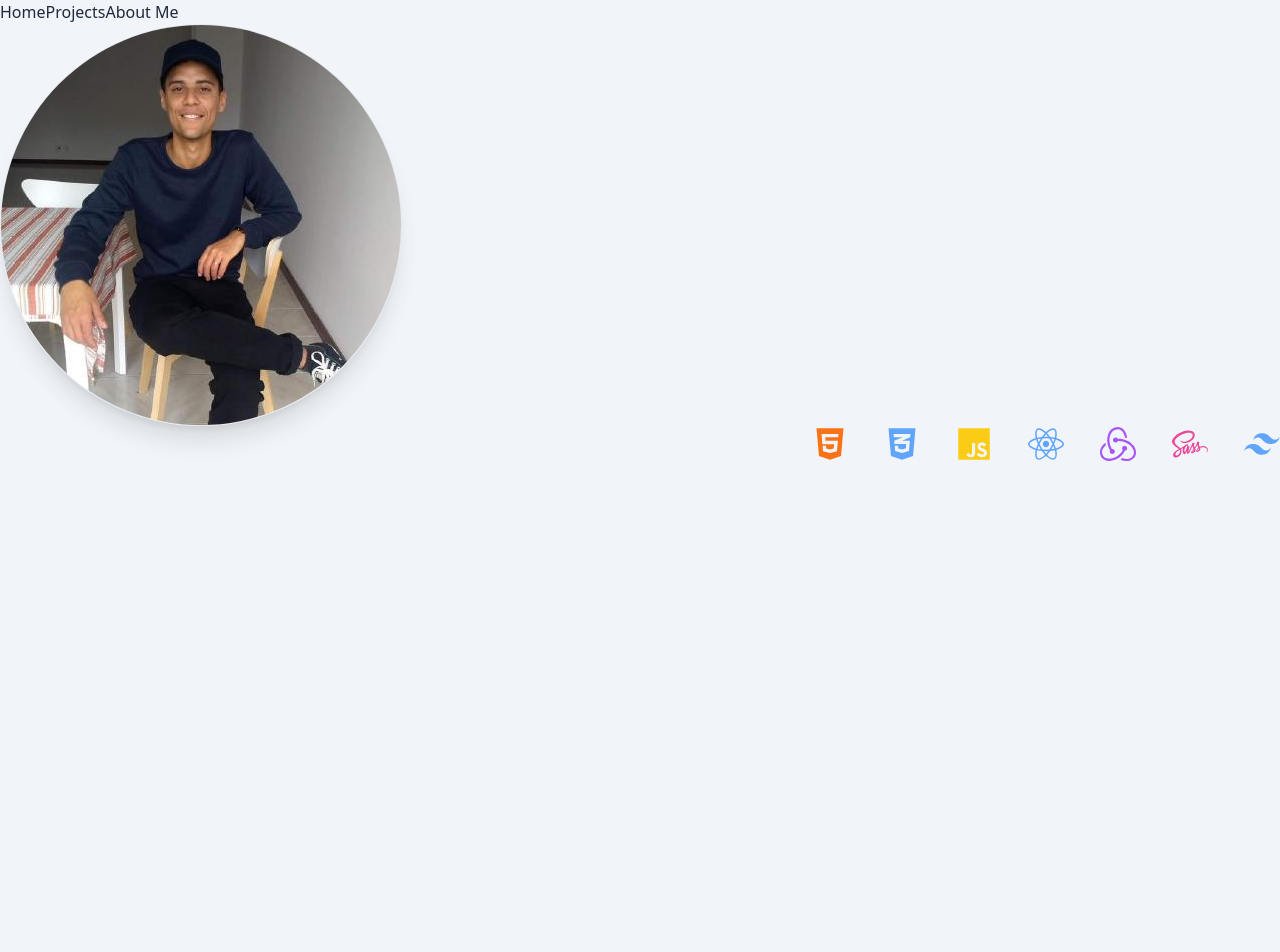
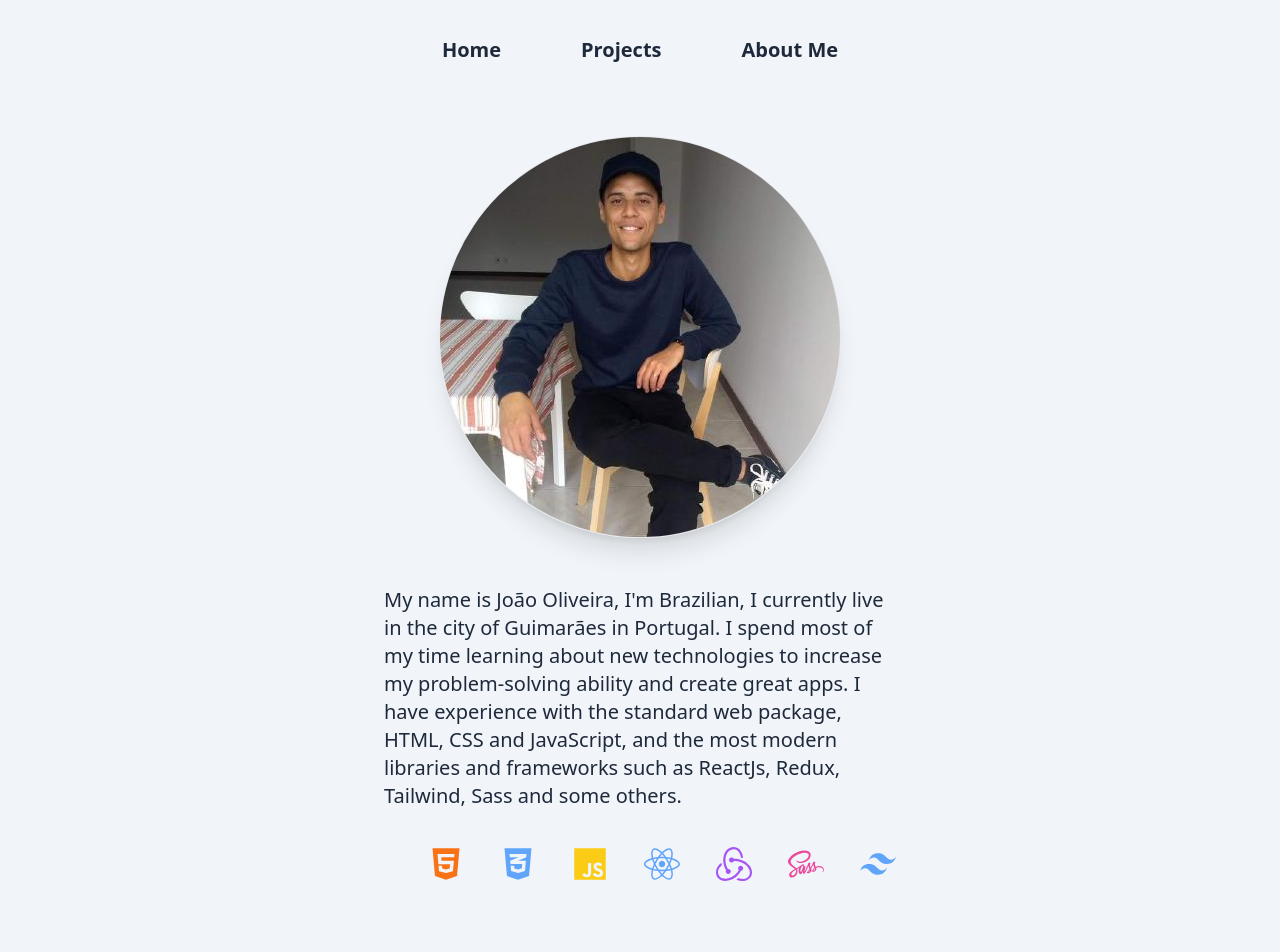
Before and after one commit to Jaoovit/portfolio, a React (Vite) app: page /about in a window 1280 px wide. Shown: the top 952 px of the page. Before the commit the page ends 800 px from the top, so only its background shows below. Built offline with nearby package versions, Linux system fonts and the light colour scheme.

Commit message:
create the aboutMe page

```diff
--- a/src/components/Footer.jsx
+++ b/src/components/Footer.jsx
@@ -1,7 +1,8 @@
 const Footer = () => {
   return (
-    <div>
-
+    <div className="flex flex-col items-center justify-end gap-3">
+      <div className="text-xl">Read more about tecnology in my <a className="hover:text-amber-400 duration-300" href="https://personal-blog-bqm9o13dh-jaoovit.vercel.app/"><b>website</b></a></div>
+      <div>Copyright &copy; João Vitor de Oliveira</div>
     </div>
   )
 }
--- a/src/components/Navbar.jsx
+++ b/src/components/Navbar.jsx
@@ -2,10 +2,10 @@ import { Link } from "react-router-dom"
 
 const Navbar = () => {
   return (
-    <div>
-      <Link to='/'>Home</Link>
-      <Link to='/projects'>Projects</Link>
-      <Link to='/about'>About Me</Link>
+    <div className="flex items-center justify-center gap-20 py-9 text-xl font-bold">
+      <Link className="hover:text-amber-400 duration-300" to='/'>Home</Link>
+      <Link className="hover:text-amber-400 duration-300" to='/projects'>Projects</Link>
+      <Link className="hover:text-amber-400 duration-300" to='/about'>About Me</Link>
     </div>
   )
 }
--- a/src/index.css
+++ b/src/index.css
@@ -2,11 +2,15 @@
 @tailwind components;
 @tailwind utilities;
 
-body {
+html, body {
+
   color: #1e293b;
   background-color: #f1f5f9;
 }
-
+#root {
+  margin: 0;
+  height: 100%;
+}
 a {
   text-decoration: none;
   color: #1e293b;
--- a/src/pages/About.jsx
+++ b/src/pages/About.jsx
@@ -9,11 +9,16 @@ import { SiRedux } from "react-icons/si";
 
 const About = () => {
   return (
-    <div>
-      <div>
+    <div className="flex flex-col items-center justify-between gap-12 sm:py-9 sm:px-96">
       <img className="object-cover border rounded-full shadow-xl" src="src/assets/profile.jpeg" alt="image description"/>
+      <div className="flex flex-col gap-9">
+        <div className="text-xl">
+          My name is João Oliveira, I&apos;m Brazilian, I currently live in the city of Guimarães in Portugal.
+          I spend most of my time learning about new technologies to increase my problem-solving ability
+          and create great apps. I have experience with the standard web package, HTML, CSS and JavaScript,
+          and the most modern libraries and frameworks such as ReactJs, Redux, Tailwind, Sass and some others.
         </div>
-      <div className="flex text-4xl gap-9 justify-end">
+        <div className="flex flex-row gap-9 text-4xl justify-end pb-9">
             <FaHtml5 className="text-orange-500"/>
             <FaCss3Alt className="text-blue-400"/>
             <IoLogoJavascript className="text-yellow-400"/>
@@ -23,6 +28,7 @@ const About = () => {
             <RiTailwindCssFill className="text-blue-400"/>
         </div>
       </div>
+    </div>
   )
 }
 
--- a/src/pages/Home.jsx
+++ b/src/pages/Home.jsx
@@ -9,13 +9,13 @@ import { Link } from "react-router-dom";
 const Home = () => {
   return (
     <div>
-        <div className="flex flex-col items-center px-28 py-9 gap-20 sm:py-28 sm:px-96">
+        <div className="flex flex-col items-center px-9 py-9 gap-20 sm:py-24 sm:px-96">
             <div className="flex flex-col items-center justify-center xl:flex-row xl:items-start xl:gap-24" >
                 <div>
 
                     <div className="flex items-center xl:gap-20">
                         <div>
-                            <img className="w-80 h-80 object-cover border rounded-full shadow-xl hidden sm:block" src="src/assets/profile.jpeg" alt="image description"/>
+                            <img className="object-cover border rounded-full shadow-xl hidden sm:block" src="src/assets/profile.jpeg" alt="image description"/>
                         </div>
                         <div>
                             <h3 className="text-2xl">Hi &#128075; my name is João, I&apos;m a</h3>
```
Lines whose indentation alone changed are shown as unchanged.
